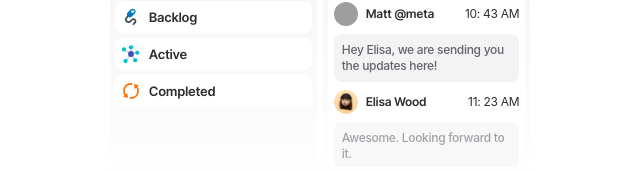
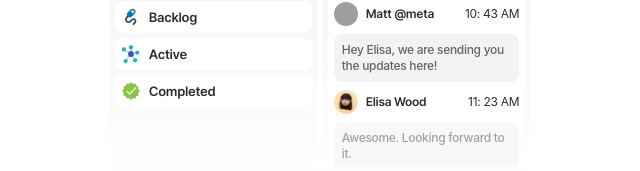
Before and after one commit to devbylanre/slack-setup, a React (Create React App) app: page / in a window 1280 px wide. Shown: the part 270-441 px from the top of the page, without its empty margins (320-960 px from the left). Built offline with nearby package versions, Linux system fonts and the light colour scheme; grey boxes are pictures that could not be loaded; a web font is replaced by a local one.

Commit message:
changed icon

```diff
--- a/src/templates/Completed.tsx
+++ b/src/templates/Completed.tsx
@@ -14,28 +14,17 @@ const Completed = () => {
         height='1em'
         width='1em'
         xmlns='http://www.w3.org/2000/svg'
-        style={{ width: '20px', height: '20px' }}
       >
-        <path
-          fill='#FF6F00'
-          d='M38.7,11.9l-3.1,2.5c2.2,2.7,3.4,6.1,3.4,9.5c0,8.3-6.7,15-15,15c-0.9,0-1.9-0.1-2.8-0.3l-0.7,3.9 c1.2,0.2,2.4,0.3,3.5,0.3c10.5,0,19-8.5,19-19C43,19.6,41.5,15.3,38.7,11.9z'
-        ></path>
         <polygon
-          fill='#FF6F02'
-          points='31,8 42.9,9.6 33.1,19.4'
+          fill='#8BC34A'
+          points='24,3 28.7,6.6 34.5,5.8 36.7,11.3 42.2,13.5 41.4,19.3 45,24 41.4,28.7 42.2,34.5 36.7,36.7 34.5,42.2 28.7,41.4 24,45 19.3,41.4 13.5,42.2 11.3,36.7 5.8,34.5 6.6,28.7 3,24 6.6,19.3 5.8,13.5 11.3,11.3 13.5,5.8 19.3,6.6'
         ></polygon>
-        <path
-          fill='#FF6F00'
-          d='M24,5C13.5,5,5,13.5,5,24c0,4.6,1.6,9,4.6,12.4l3-2.6C10.3,31.1,9,27.6,9,24c0-8.3,6.7-15,15-15 c0.9,0,1.9,0.1,2.8,0.3l0.7-3.9C26.4,5.1,25.2,5,24,5z'
-        ></path>
         <polygon
-          fill='#FF6F02'
-          points='17,40 5.1,38.4 14.9,28.6'
+          fill='#CCFF90'
+          points='34.6,14.6 21,28.2 15.4,22.6 12.6,25.4 21,33.8 37.4,17.4'
         ></polygon>
       </svg>
-      <h6 style={{ flex: '1 1 0%', fontSize: '1.3rem', fontWeight: 600 }}>
-        Completed
-      </h6>
+      <h6>Completed</h6>
     </Card>
   );
 };
```
